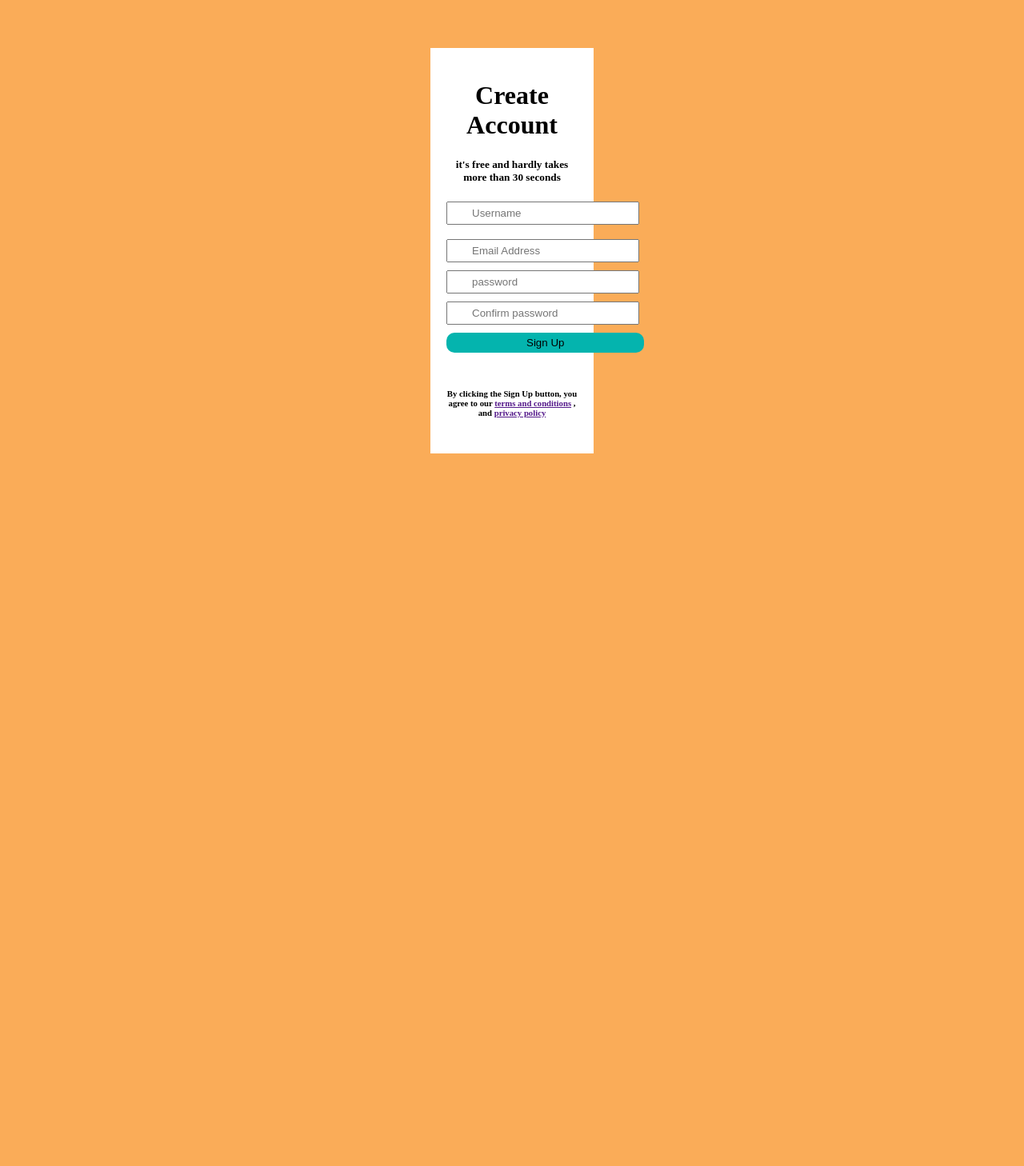
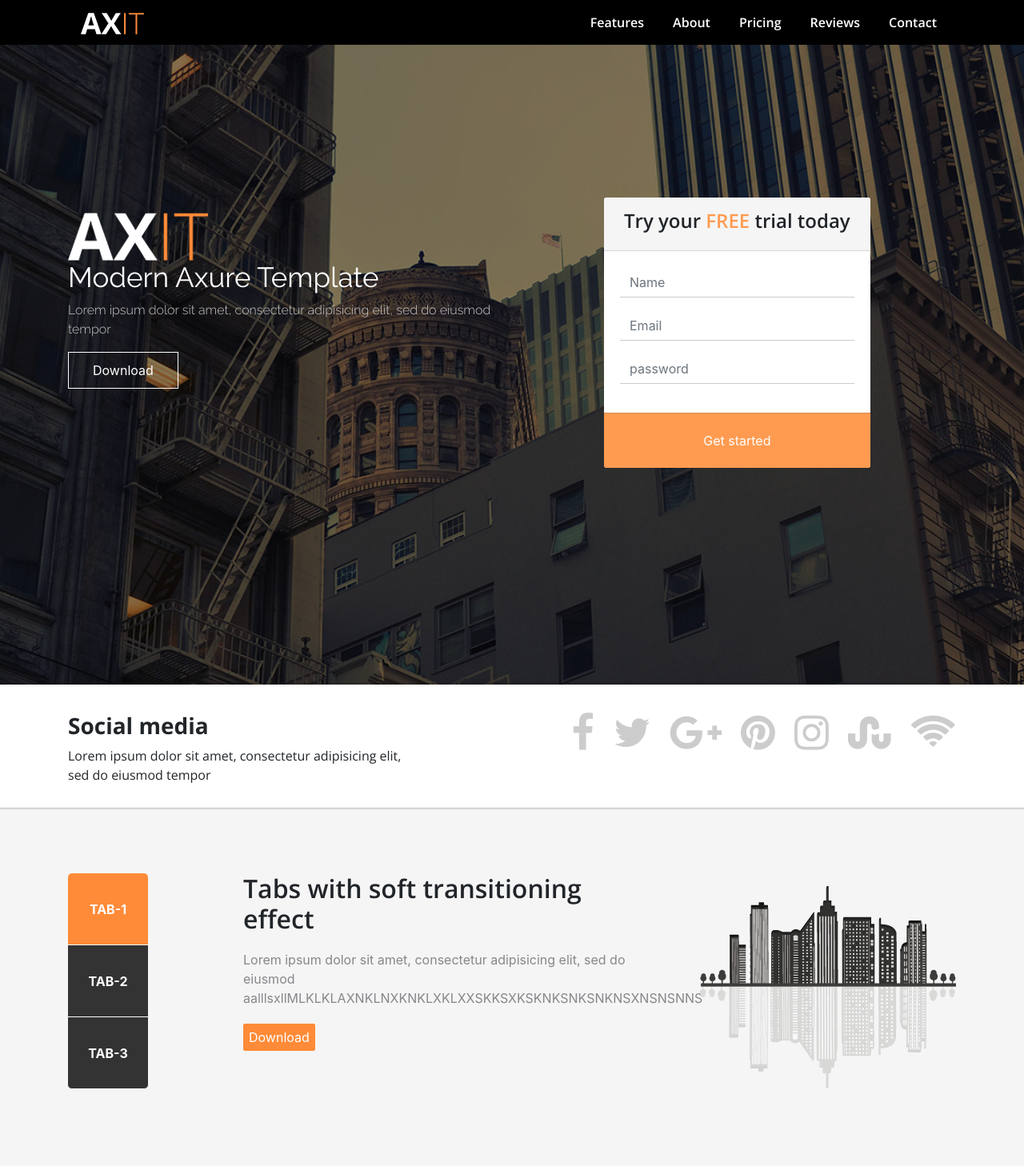
Before and after one commit to RashedIvan/Coding, a plain HTML site: page index.html in a window 1280 px wide. Shown: the whole page at 80% size. Before the commit the page ends 800 px from the top, so only its background shows below. Drawn offline with nearby package versions, Linux system fonts and the light colour scheme.

Commit message:
Add files via upload

```diff
--- /dev/null
+++ b/css/style.css
@@ -0,0 +1,223 @@
+
+/*google fonts  */
+/* open sans and ralway*/
+@import url('https://fonts.googleapis.com/css2?family=Open+Sans:ital,wght@0,300;0,400;0,600;0,700;0,800;1,400&family=Raleway:wght@100;200;300;400;500;600;700;800;900&display=swap');
+
+
+*{
+margin: 0;
+padding: 0;
+
+
+}
+header{
+width: 100%;
+	background-color:black;
+}
+.nav-link{
+
+	color: white !important;
+	font-weight: 600;
+	font-family: 'Open Sans', sans-serif;
+	margin-left: 20px;
+	transition: 0.5s ease-in-out;
+}
+.nav-link:hover{
+	color:#ff8b38 !important;
+	transition: 0.5s ease-in-out;
+}
+.banner{
+	width: 100%;
+	background: url(../img/banner.png);
+	background-position:center;
+    background-size: cover;
+	background-repeat: no-repeat;
+	height: 100vh;
+}
+.banner-text{
+	height: 80vh;
+	display: table-cell;
+	vertical-align: middle;
+
+
+}
+.banner-text h1{
+	font-family: 'Raleway',sans-serif;
+	color: #fff;
+	font-weight:400;
+	font-size: 35px;
+}
+.banner-text.line{
+	width: 50px;
+	height: 2px;
+background: #fff;
+margin: 40px 0px;
+
+
+}
+.banner-text p{
+	font-family: 'Raleway',sans-serif;
+	color:#cccac9;
+	font-weight: 300;
+}
+.banner-text button{
+	background: transparent;
+	padding: 10px 30px;
+	border: 1px solid #fff;
+	color: white;
+}
+.banner-text button:hover{
+	background: none;
+	color: orange;
+	transition: 0.5s ease-in-out;
+}
+.banner-form{
+	height: 90vh;
+
+	display: table-cell;
+	vertical-align: middle;
+	padding: 0px 100px;
+
+}
+.form-body{
+	background: transparent !important;
+margin-left: 200px !important;
+}
+.card{
+	border: none;
+}
+
+.card-header{
+	background: #f5f5f5 ;
+}
+h4{
+	font-family: 'Open Sans', sans-serif;
+    font-weight: 600;
+}
+.card-header h4 span{
+	color: #ff9b51;
+	text-transform: uppercase;
+	font-family: 'Open Sans', sans-serif;
+    font-weight: 600;
+}
+.card-header,.card-footer{
+	padding: 15px 25px;
+}
+.card-footer{
+	background: #ff9b51;
+	text-align: center;
+}
+.btn{
+	background: transparent;
+	color: white;
+}
+.card-body input{
+	background: transparent;
+	border: none;
+	border-bottom: 0.5px solid #cccccc;
+	border-radius: 0;
+}
+.card-body input:focus{
+	outline: none !important;
+	box-shadow: none;
+}
+.social-section{
+	width: 100%;
+	padding: 15px 0px 15px 0px;
+	font-family: 'Open Sans', sans-serif;
+ 	box-shadow:0px 2px 6px black;
+}
+.social-section h3{
+	margin-top: 20px;
+	font-weight: 700;
+}
+.social-section ul{
+	margin-top: 20px;
+}
+.social-section ul li{
+	list-style: none;
+	display: inline-block;
+	margin-left: 20px;
+}
+.social-section .col-md-5{
+	text-align: left;
+
+}
+.social-section .col-md-7{
+	text-align: right;
+}
+.social-section .col-md-7 ul li i{
+	font-size: 50px;
+	color: #cccccc;
+}
+.Features-1{
+	width: 100%;
+	padding: 80px 0;
+	background: #f5f5f5;
+	box-shadow: 0px -1px 2px 1px #cccccc;
+}
+.Features-1 ul li{
+	list-style: none;
+	height: 90px;
+	width: 100px;
+	background: #333333;
+	border-bottom: 1px solid white;
+	text-align: center;
+	line-height: 90px;
+}
+.Features-1 ul li:hover{
+	background: #ff8b38 !important;
+transition: 0.5s ease-in-out;
+cursor: pointer;
+}
+.Features-1 ul li a{
+	color: white;
+	font-weight: 700;
+	text-transform: uppercase;
+
+}
+.tab1{
+	border-top-right-radius:5px;
+	border-top-left-radius: 5px;
+	background: #ff8b38 !important;
+
+}
+.tab3{
+border-bottom-right-radius: 5px;
+border-bottom-left-radius: 5px;
+
+}
+.Features-1 h2{
+	font-family: 'Open Sans', sans-serif;
+	font-weight: 600;
+}
+.Features-1 p{
+	margin: 20px 0;
+	color: #86878b;
+}
+.Features-1 button{
+	padding: 4px 6px;
+	background: #ff8b38;
+	color: white;
+	border: 1px solid #ff8b38;
+	border-radius: 2px;
+
+}
+.Features-1 button:focus{
+	outline: none;
+}
+.Features-1 .col-md-6{
+	padding: 0 44px;
+
+
+}
+.Features-1 .col-md-2{
+	display: flex;
+	align-items: center;
+
+}
+.Features-1 .col-md-4{
+	display: flex;
+	align-items: center;
+	justify-content: flex-end;
+}
--- a/index.html
+++ b/index.html
@@ -1,26 +1,176 @@
-<!DOCTYPE html>
-<html>
-<head>
-	<title></title>
-	<link rel="stylesheet" type="text/css" href="style.css">
-</head>
-<body class="body">
+<!doctype html>
+<html lang="en">
+  <head>
+    <!-- Required meta tags -->
+    <meta charset="utf-8">
+    <meta name="viewport" content="width=device-width, initial-scale=1, shrink-to-fit=no">
+
+    <!-- Bootstrap CSS -->
+      <link rel="stylesheet" href="https://stackpath.bootstrapcdn.com/bootstrap/4.5.2/css/bootstrap.min.css">
+      <link rel="stylesheet" type="text/css" href="https://stackpath.bootstrapcdn.com/font-awesome/4.7.0/css/font-awesome.min.css">
+
+      <link rel="stylesheet" type="text/css" href="css/style.css">
+
+    <title>Let's start</title>
+    </head>
+    <body>
+    <header>
+      <div class="container">
+        <div class="row">
+          <div class="col-md-12">
+            <nav class="navbar navbar-expand-lg navbar-light ">
+  <a class="navbar-brand" href="#">
+    <img src="img/logo.png">
+  </a>
+  <button class="navbar-toggler" type="button" data-toggle="collapse" data-target="#navbarSupportedContent" aria-controls="navbarSupportedContent" aria-expanded="false" aria-label="Toggle navigation">
+    <span class="navbar-toggler-icon"></span>
+  </button>
+
+  <div class="collapse navbar-collapse" id="navbarSupportedContent">
+    <ul class="navbar-nav ml-auto">
+      <li class="nav-item active">
+        <a class="nav-link" href="#">Features<span class="sr-only">(current)</span></a>
+      </li>
+      <li class="nav-item">
+        <a class="nav-link" href="#">About</a>
+      </li>
+      <li class="nav-item">
+        <a class="nav-link" href="#">Pricing</a>
+      </li>
+      <li class="nav-item">
+        <a class="nav-link" href="#">Reviews</a>
+      </li>
+      <li class="nav-item">
+        <a class="nav-link" href="#">Contact</a>
+      </li>
 
 
-<div class="b">
-<form class="c">
-	<h1 class="title">Create Account</h1>
-	<h5>it's free and hardly takes more than 30 seconds</h5>
+
+    </ul>
+
+  </div>
+</nav>
 
 
-	<input type="text" name="" placeholder="Username" class="name"><br><br>
-	<input type="email" name="" placeholder="Email Address" class="email"><br>
-	<input type="password" name="" placeholder="password" class="p"><br>
-	<input type="password" name="" placeholder="Confirm password" class="p2"><br>
-	<input type="submit" name="" value="Sign Up" class="button">
-	<h6>By clicking the Sign Up button, you agree to our <a href="">terms and conditions</a> , and <a href="">privacy policy</a> </h6>
+          </div>
 
-</form>
-</div>
-</body>
+        </div>
+
+
+      </div>
+    </header>
+    <section class="banner">
+      <div class="container">
+        <div class="row">
+          <div class="col-md-6">
+            <div class="banner-text">
+             <img src="img/big-logo.png">
+             <h1>Modern Axure Template</h1>
+             <div class="line"></div>
+             <p>Lorem ipsum dolor sit amet, consectetur adipisicing elit, sed do eiusmod
+             tempor </p>
+             <button>Download</button>
+             </div>
+
+          </div>
+          <div class="col-md-6">
+           <div class="banner-form">
+            <div class="card">
+              <form>
+              <div class="card-header">
+                <h4>Try your <span>FREE</span> trial today</h4>
+              </div>
+              <div class="card-body">
+                <div class="form-group">
+                  <input type="text" name="" placeholder="Name" class="form-control">
+                </div>
+                <div class="form-group">
+                  <input type="email" name="" placeholder="Email" class="form-control">
+                </div>
+                <div class="form-group">
+                  <input type="password" name="" placeholder="password" class="form-control">
+                </div>
+
+              </div>
+              <div class="card-footer">
+                <input type="submit" name="" value="Get started" class="btn">
+
+              </div>
+              </form>
+            </div>
+
+           </div>
+          </div>
+
+        </div>
+
+
+      </div>
+
+
+    </section>
+
+
+    <section class="social-section">
+      <div class="container">
+        <div class="row">
+          <div class="col-md-5">
+            <h3>Social media</h3>
+            <p>Lorem ipsum dolor sit amet, consectetur adipisicing elit, sed do eiusmod
+            tempor</p>
+          </div >
+          <div class="col-md-7">
+
+            <ul>
+              <li><a href=""><i class="fa fa-facebook"></i></a></li>
+              <li><a href=""><i class="fa fa-twitter"></i></a></li>
+              <li><a href=""><i class="fa fa-google-plus"></i></a></li>
+              <li><a href=""><i class="fa fa-pinterest"></i></a></li>
+              <li><a href=""><i class="fa fa-instagram"></i></a></li>
+              <li><a href=""><i class="fa fa-stumbleupon"></i></a></li>
+              <li><a href=""><i class="fa fa-wifi"></i></a></li>
+            </ul>
+          </div>
+
+        </div>
+
+      </div>
+
+
+    </section>
+
+    <section class="Features-1">
+      <div class="container">
+        <div class="row">
+          <div class="col-md-2">
+            <ul>
+              <li class="tab1"><a href="">Tab-1</a></li>
+              <li class="tab2"><a href="">Tab-2</a></li>
+              <li class="tab3"><a href="">Tab-3</a></li>
+            </ul>
+          </div>
+          <div class="col-md-6">
+            <h2>Tabs with soft transitioning effect</h2>
+            <p>Lorem ipsum dolor sit amet, consectetur adipisicing elit, sed do eiusmod aalllsxllMLKLKLAXNKLNXKNKLXKLXXSKKSXKSKNKSNKSNKNSXNSNSNNS
+            </p>
+            <button>Download</button>
+          </div>
+          <div class="col-md-4">
+           <img src="img/feature-1.png">
+          </div>
+          </div>
+        </div>
+
+      </section>
+
+
+    <!-- Optional JavaScript -->
+    <!-- jQuery first, then Popper.js, then Bootstrap JS -->
+    <script src="https://code.jquery.com/jquery-3.5.1.slim.min.js" ></script>
+
+    <script src="https://cdn.jsdelivr.net/npm/popper.js@1.16.1/dist/umd/popper.min.js" ></script>
+
+    <script src="https://stackpath.bootstrapcdn.com/bootstrap/4.5.2/js/bootstrap.min.js"></script>
+
+  </body>
 </html>
```
Also changed, not shown: img/banner.png (added), img/big-logo.png (added), img/feature-1.png (added), img/feature-2.png (added), img/logo.png (added).
